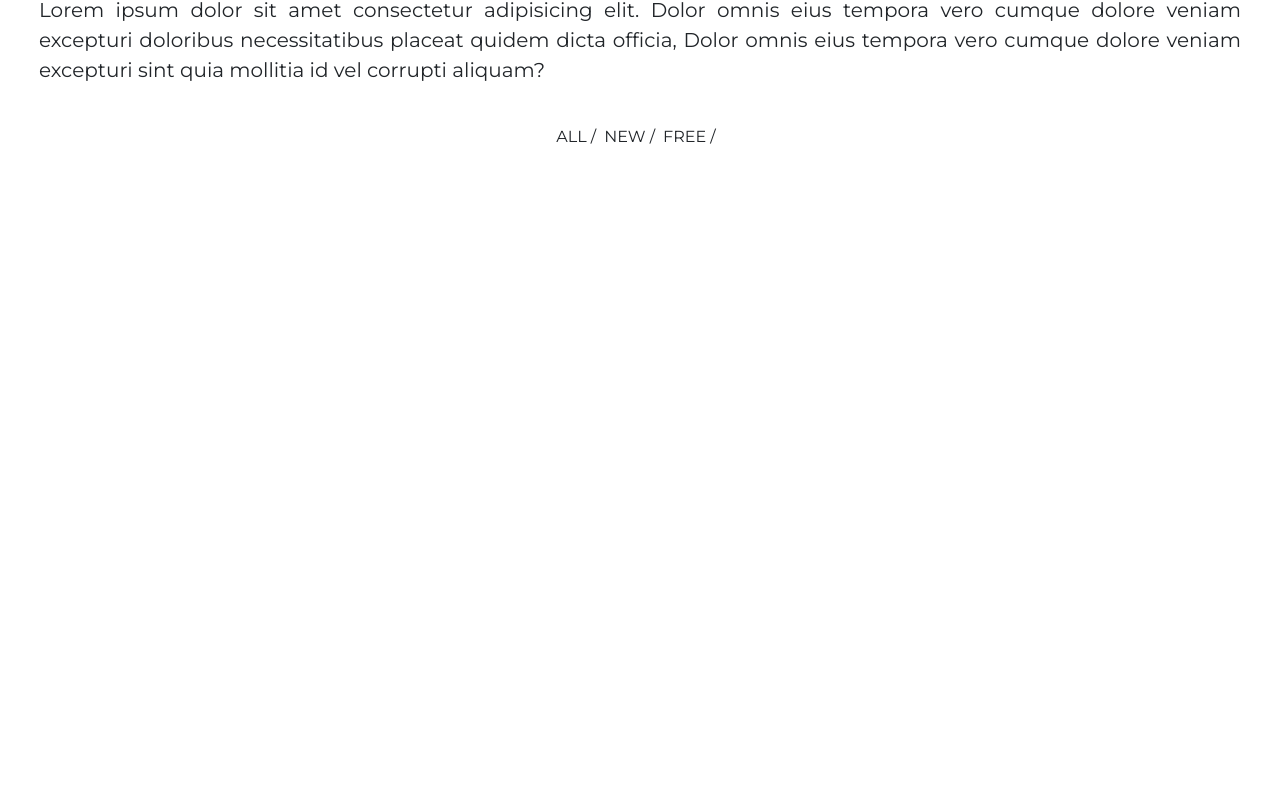
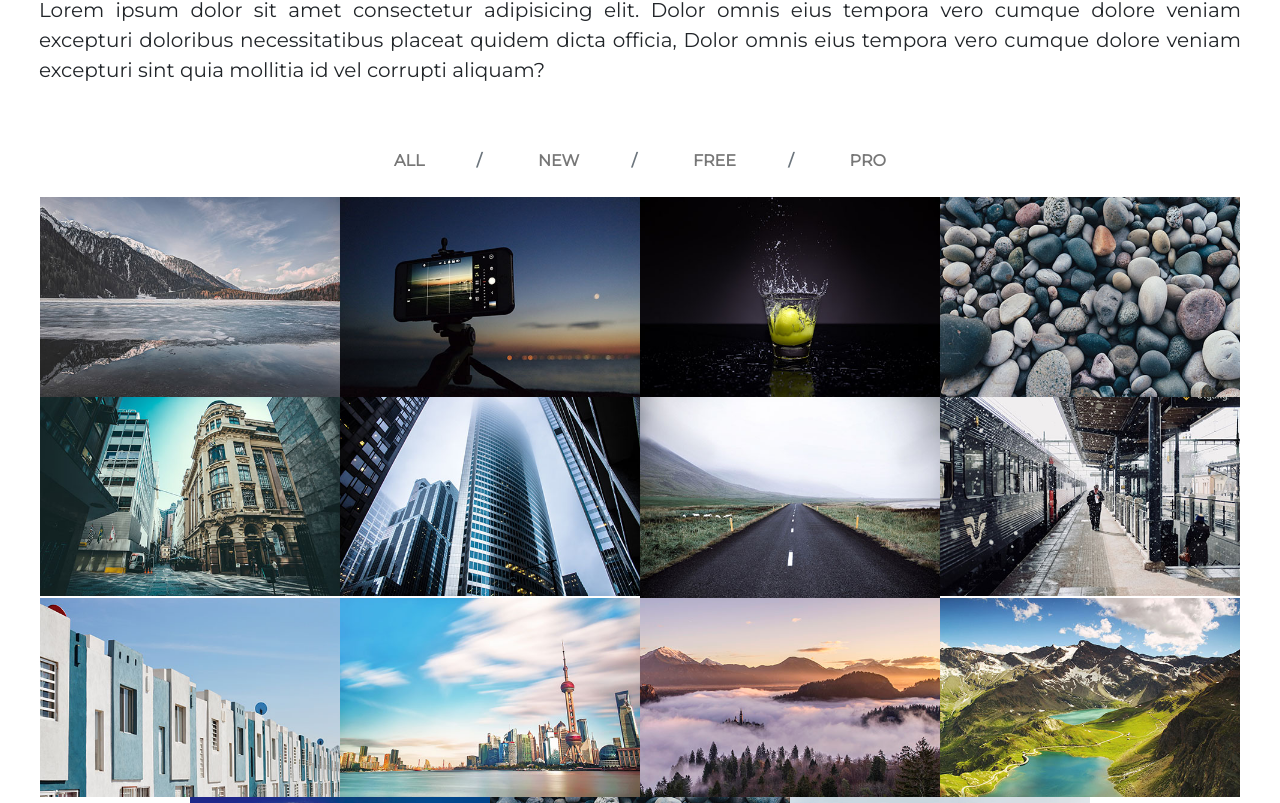
Before and after one commit to sheikhsuleman123/Landing-Page-Photo-X, a React (Create React App) app: page / in a window 1280 px wide. Shown: the part 3197-4000 px from the top of the page. Before the commit the page ends 3410 px from the top, so only its background shows below. Built offline with nearby package versions, Linux system fonts and the light colour scheme.

Commit message:
Gallery section images ok

```diff
--- a/src/Components/Gallery/Gallery.jsx
+++ b/src/Components/Gallery/Gallery.jsx
@@ -1,5 +1,21 @@
 import React, { Component } from 'react';
 import './gallery.css';
+
+import img1 from '../../images/img1.jpeg';
+import img2 from '../../images/img2.jpeg';
+import img3 from '../../images/img3.jpeg';
+import img4 from '../../images/img4.jpeg';
+import img5 from '../../images/img5.jpeg';
+import img6 from '../../images/img6.jpeg';
+import img7 from '../../images/img7.jpeg';
+import img8 from '../../images/img8.jpeg';
+import img9 from '../../images/img9.jpeg';
+import img10 from '../../images/img10.jpeg';
+import img11 from '../../images/img11.jpeg';
+import img12 from '../../images/img12.jpeg';
+import img13 from '../../images/img13.jpeg';
+import img14 from '../../images/img4.jpeg';
+import img15 from '../../images/img15.jpeg';
 
 export default class Gallery extends Component {
   render() {
@@ -7,26 +23,48 @@ export default class Gallery extends Component {
       <section className="py-5">
         <div className="container-fluid">
         <div className="row text-center">
-                   <div className="col m-4">
-                    <h1 className="display-4 text-muted mb-4">Gallery</h1>
-                    <div className="underline-dark mb-4">  </div>
-                      <p className="lead text-justify">
-                            Lorem ipsum dolor sit amet consectetur adipisicing elit. Dolor omnis eius tempora vero cumque dolore veniam excepturi doloribus necessitatibus placeat quidem dicta officia, Dolor omnis eius tempora vero cumque dolore veniam excepturi sint quia mollitia id vel corrupti aliquam?</p>
-                   </div>
+          <div className="col m-4">
+          <h1 className="display-4 text-muted mb-4">Gallery</h1>
+          <div className="underline-dark mb-4">  </div>
+          <p className="lead text-justify">
+              Lorem ipsum dolor sit amet consectetur adipisicing elit. Dolor omnis eius tempora vero cumque dolore veniam excepturi doloribus necessitatibus placeat quidem dicta officia, Dolor omnis eius tempora vero cumque dolore veniam excepturi sint quia mollitia id vel corrupti aliquam?</p>            </div>
             </div>
-            <ul className="list-inline text-center text-uppercase">
-                <li className="list-inline-item gallery-list-item">
-                    All <span>/</span>
+            <ul className="list-inline text-center text-uppercase font-weight-bold my-4">
+                <li className="list-inline-item gallery-list-item" data-filter="all">
+                    All <span className="mx-5 text-muted">/</span>
                 </li>
-                <li className="list-inline-item gallery-list-item">
-                    New <span>/</span>
+                <li className="list-inline-item gallery-list-item" data-filter="new">
+                    New <span className="mx-5 text-muted">/</span>
                 </li>
-                <li className="list-inline-item gallery-list-item">
-                    Free <span>/</span>
+                <li className="list-inline-item gallery-list-item" data-filter="free">
+                    Free <span className="mx-5 text-muted">/</span>
                 </li>
-                <li className="list-inline-item gallery-list-item">
+                <li className="list-inline-item gallery-list-item" data-filter="pro">Pro
                 </li>
             </ul>
+            <div className="container-fluid">
+                <div className="d-flex flex-wrap justify-content-center">
+                    <div className="filter new"><img src={img1} width="300" alt="" /> </div>
+                    <div className="filter free"><img src={img2} width="300" alt="" /> </div>
+                    <div className="filter pro"><img src={img3} width="300" alt="" /> </div>
+
+                    <div className="filter new"><img src={img4} width="300" alt="" /> </div>
+                    <div className="filter free"><img src={img5} width="300" alt="" /> </div>
+                    <div className="filter pro"><img src={img6} width="300" alt="" /> </div>
+
+                    <div className="filter new"><img src={img7} width="300" alt="" /> </div>
+                    <div className="filter free"><img src={img8} width="300" alt="" /> </div>
+                    <div className="filter pro"><img src={img9} width="300" alt="" /> </div>
+
+                    <div className="filter new"><img src={img10} width="300" alt="" /> </div>
+                    <div className="filter free"><img src={img11} width="300" alt="" /> </div>
+                    <div className="filter pro"><img src={img12} width="300" alt="" /> </div>
+
+                    <div className="filter new"><img src={img13} width="300" alt="" /> </div>
+                    <div className="filter free"><img src={img14} width="300" alt="" /> </div>
+                    <div className="filter pro"><img src={img15} width="300" alt="" /> </div>
+                </div>
+            </div>
         </div>
       </section>
     );
--- a/src/Components/Gallery/gallery.css
+++ b/src/Components/Gallery/gallery.css
@@ -3,3 +3,8 @@
     border: 2px solid #888;
     margin: auto;
 }
+.gallery-list-item {
+    color: #777;
+    cursor: pointer;
+    user-select: none;
+}
```
